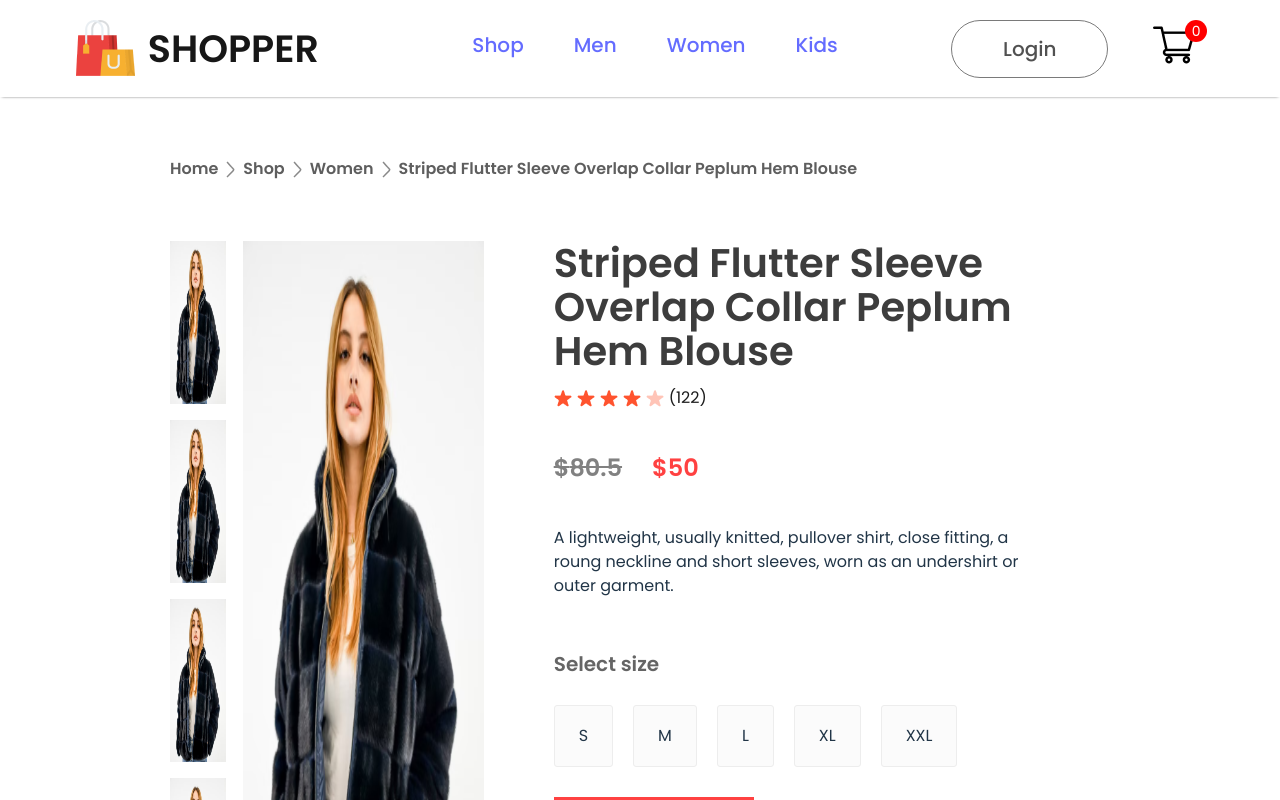
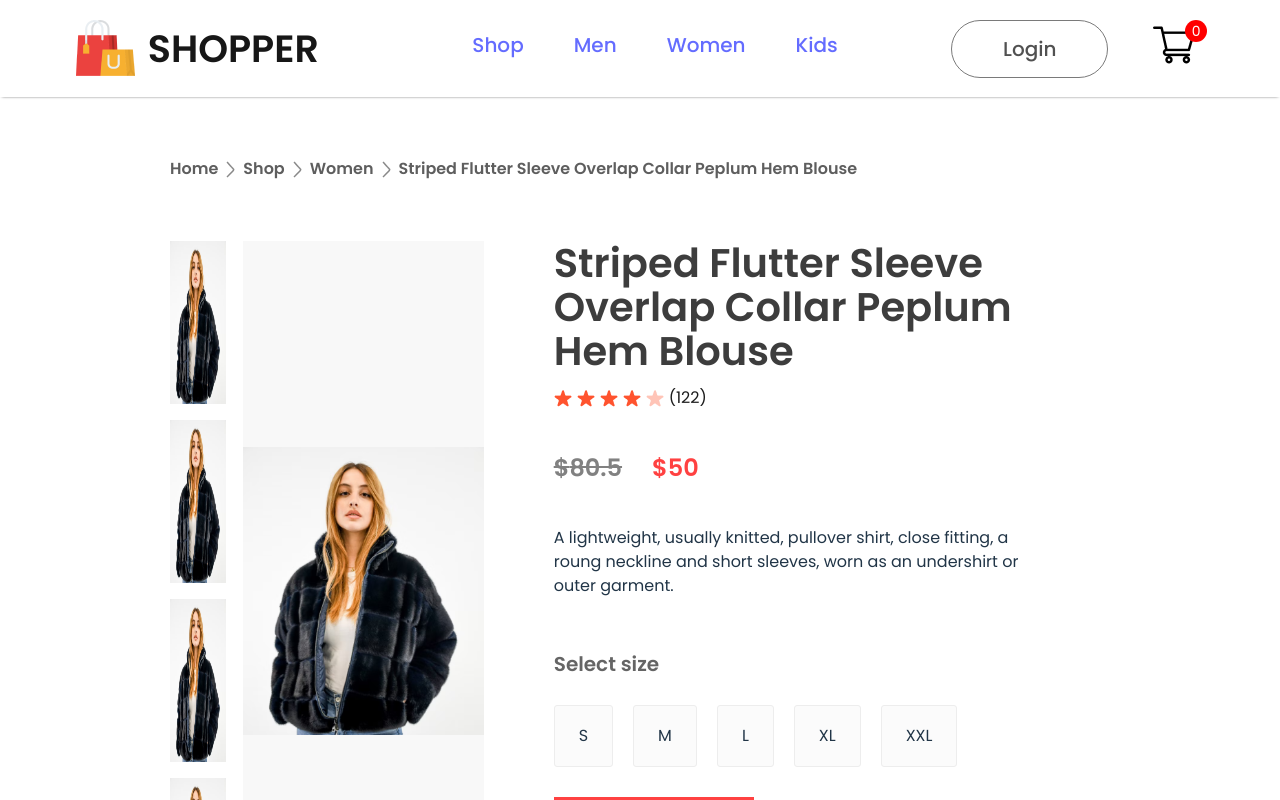
Before and after one commit to Irfanft12/ecommerce-shopper, a React (Vite) app: page /product/1 in a window 1280 px wide. Shown: the top 800 px of the page. Built offline with nearby package versions, Linux system fonts and the light colour scheme.

Commit message:
Add object-fit and background color to main image

```diff
--- a/src/components/productDisplay/productDisplay.css
+++ b/src/components/productDisplay/productDisplay.css
@@ -17,6 +17,8 @@
 .product-display-main-image {
     width: 586px;
     height: 700px;
+    object-fit: contain;
+    background-color: #f8f8f8;
 }
 .product-display-right {
     margin: 0 70px;
```
